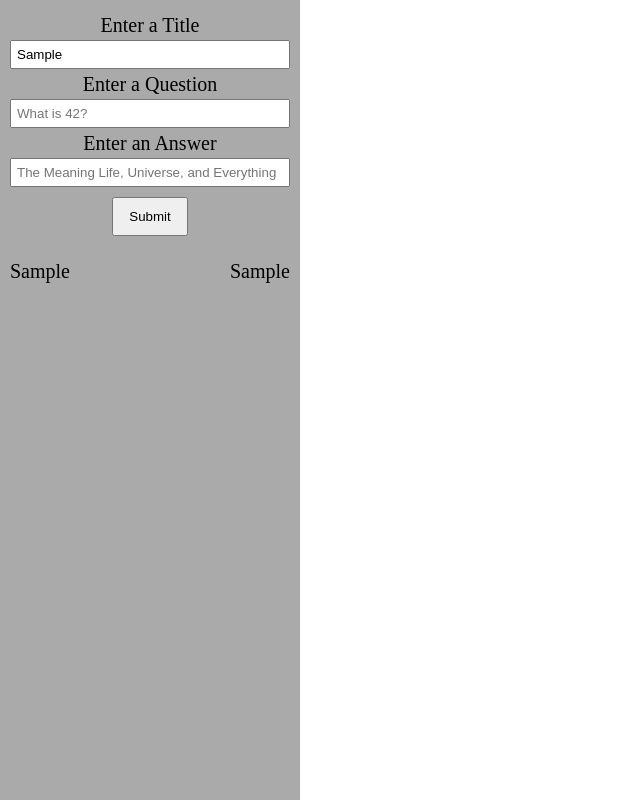
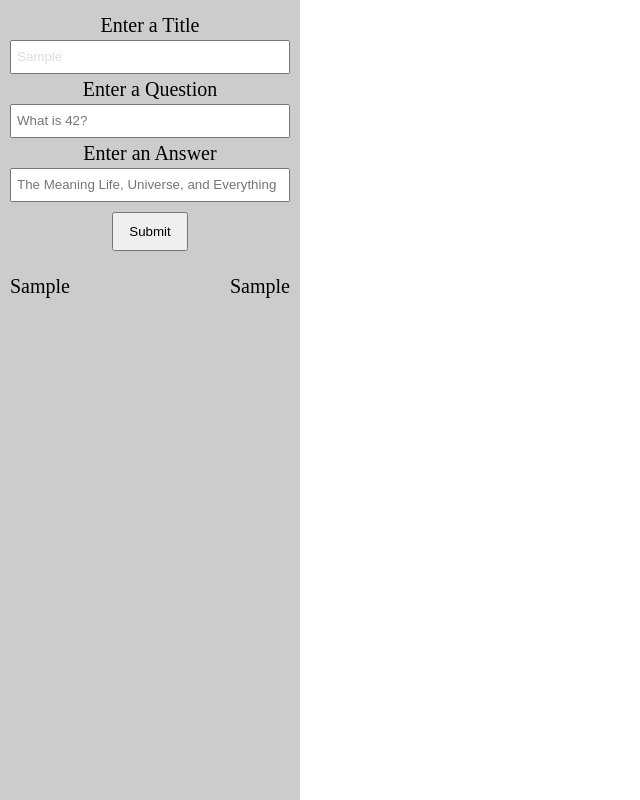
Before and after one commit to Tsukiyonocm/flashcard, a website: page index.html in a window 1280 px wide. Both pictures are taken after typing "Sample", "Sample", "Sample" into the empty fields and a click on the button "Submit". Shown: the whole page, without its empty margins (0-640 px from the left). Drawn offline with Linux system fonts and the light colour scheme.

Commit message:
updated some styles, adjusted to ul/li for display items

```diff
--- a/js/scripts.js
+++ b/js/scripts.js
@@ -33,11 +33,11 @@ function inputReset(){
 // Creates Each Display Item
 function createDisplayItem(){
     // Create new Div
-    let newDiv = document.createElement("div");
+    let newDiv = document.createElement("ul");
 
     // Create Paragraph Elements
-    let pQuestion = document.createElement("p");
-    let pAnswer = document.createElement("p");
+    let pQuestion = document.createElement("li");
+    let pAnswer = document.createElement("li");
 
     // Set classes
     newDiv.className = "input_display-item";
--- a/sass/_config.scss
+++ b/sass/_config.scss
@@ -1,4 +1,4 @@
 /** Variables
  ---------------------------------------------------------*/
- $white: #fff;
- $grey: #aaa;
+$white: #fff;
+$grey: #ccc;
--- a/sass/main.scss
+++ b/sass/main.scss
@@ -24,7 +24,7 @@ body {
     font-size: 2rem;
 }
 
-/** Input Section
+/** Primary Container
  ---------------------------------------------------------*/
 .container {
     max-width: 120rem;
@@ -32,6 +32,13 @@ body {
 
 /** Input Section
  ---------------------------------------------------------*/
+input[type="text"] {
+    color: #ddd;
+    padding: 0.5rem;
+    width: auto;
+    min-width: 100%;
+    line-height: 2rem;
+}
 
 .input {
     width: 30rem;
@@ -107,15 +114,13 @@ body {
         width: 100%;
         padding: 2rem 0 1rem 0;
 
-
-
         &-item {
             text-transform: capitalize;
+            list-style: none;
 
             display: flex;
             justify-content: space-between;
             align-items: center;
-
         }
     }
 }
```
Also changed, not shown: index.html (+2 -2 lines), css/main.css.
